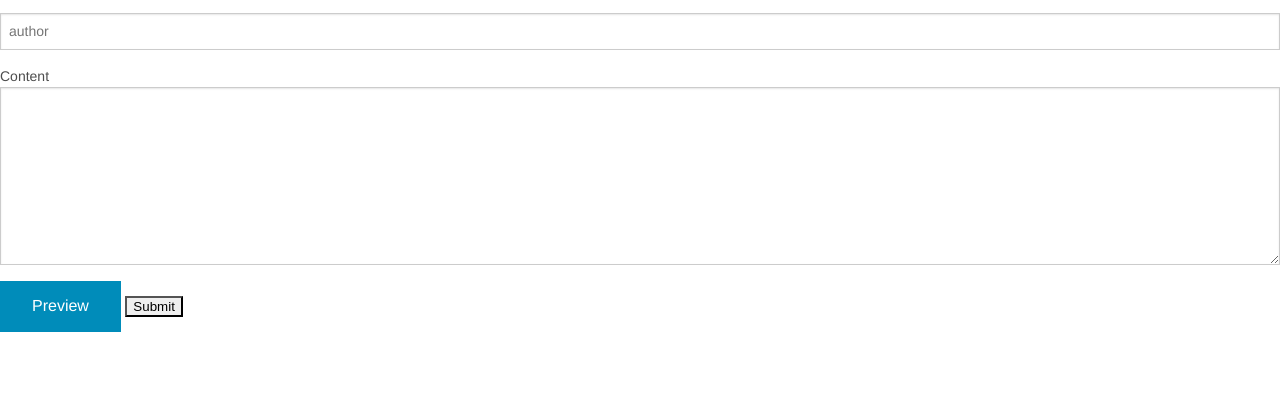
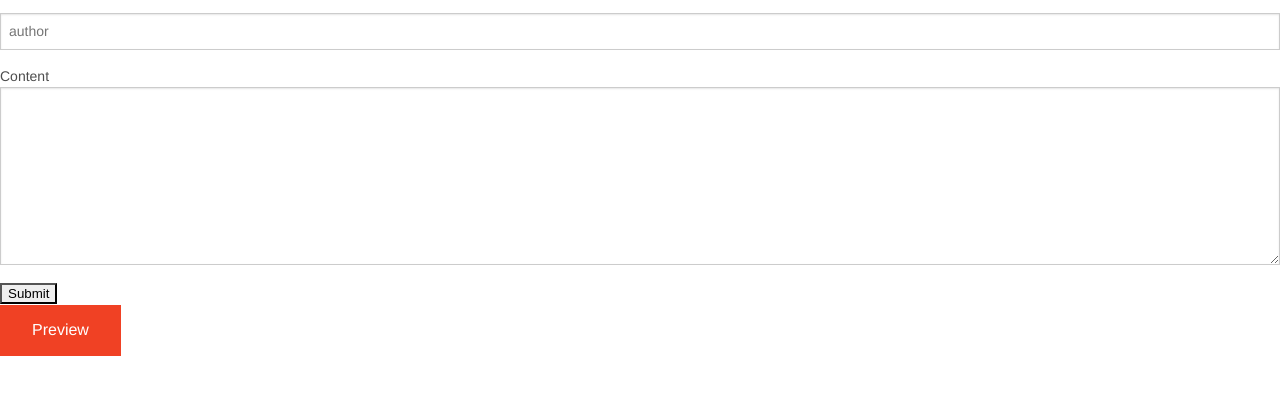
Before and after one commit to Mathdrquinn/AngularJS_Blog, a website: page index.html at #/createPost in a window 1280 px wide. Shown: the part 231-626 px from the top of the page. Drawn offline with Linux system fonts and the light colour scheme.

Commit message:
fix preview

```diff
--- a/views/createPost.html
+++ b/views/createPost.html
@@ -7,9 +7,9 @@
   <label for="box"> Content
     <textarea name="box" rows="10" cols="60" value="Begin..." ng-model="newb.content">Begin Typing...</textarea>
   </label>
-  <button ng-click= "poop = !poop">Preview</button>
   <input type="submit">
 </form>
+  <button class="button alert" ng-click= "poop = !poop" ng-hide="poop">Preview</button>
 
 <div id="preview" ng-hide="!poop">
   <span><a href="">{{newb.title}}</a></span> by <span style="color: darkgrey">{{newb.author}}</span>
```
